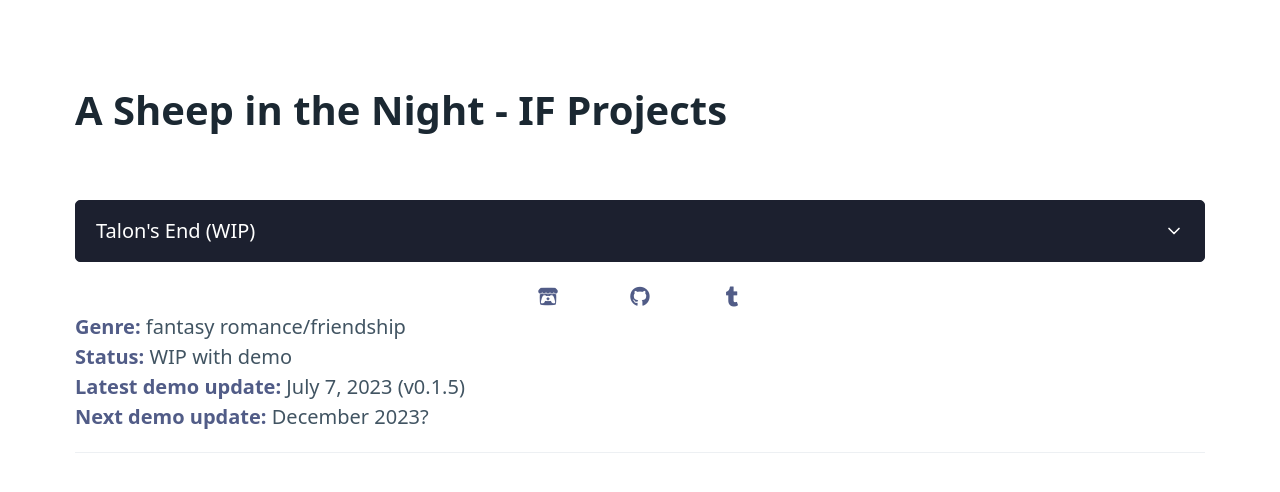
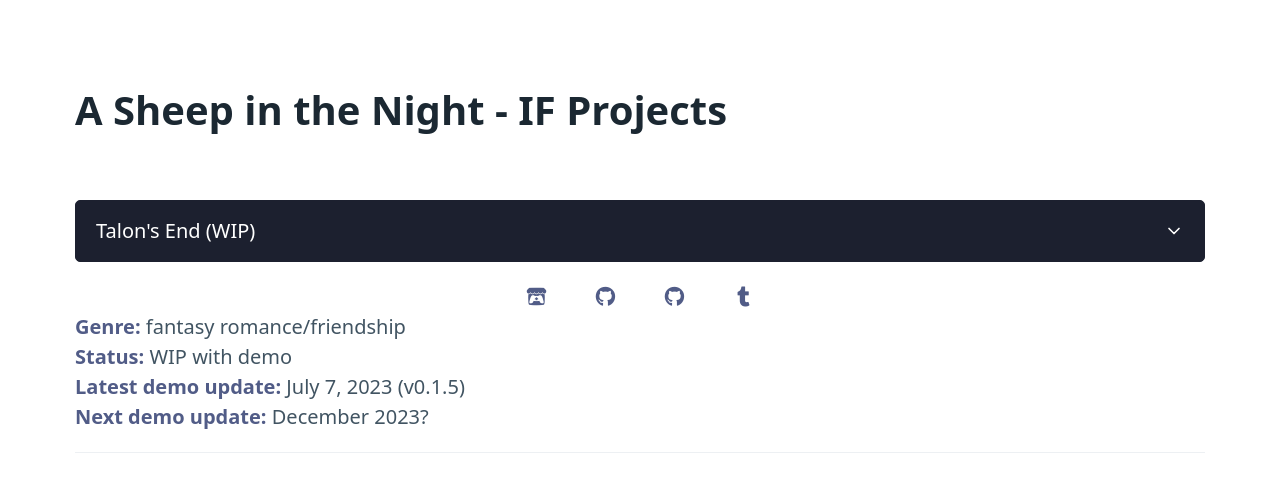
Before and after one commit to asheepinthenight/asheepinthenight.github.io, a plain HTML site: page index.html in a window 1280 px wide. Drawn offline with Linux system fonts and the light colour scheme.

Commit message:
Update index.html

```diff
--- a/index.html
+++ b/index.html
@@ -38,6 +38,7 @@
 			<summary role="button">Talon's End (WIP)</summary>
 			<div class="grid" style="text-align:center;">
 				<div><a href="https://asheepinthenight.itch.io/talons-end" data-tooltip="Play on Itch" alt="Play on Itch"><i class="fab fa-itch-io"></i></a></div>
+				<div><a href="https://asheepinthenight.github.io/talonsendIF/" data-tooltip="Play on Github" alt="Play on Github"><i class="fab fa-github"></i></a></div>
 				<div><a href="https://github.com/asheepinthenight/talonsendIF" data-tooltip="Download on Github" alt="Download on Github"><i class="fab fa-github"></i></a></div>
 				<div><a href="https://asheepinthenight.github.io/talonsendif" data-tooltip="Dev Blog" alt="Dev Blog"><i class="fab fa-tumblr"></i></a></div>
 			</div>
```
